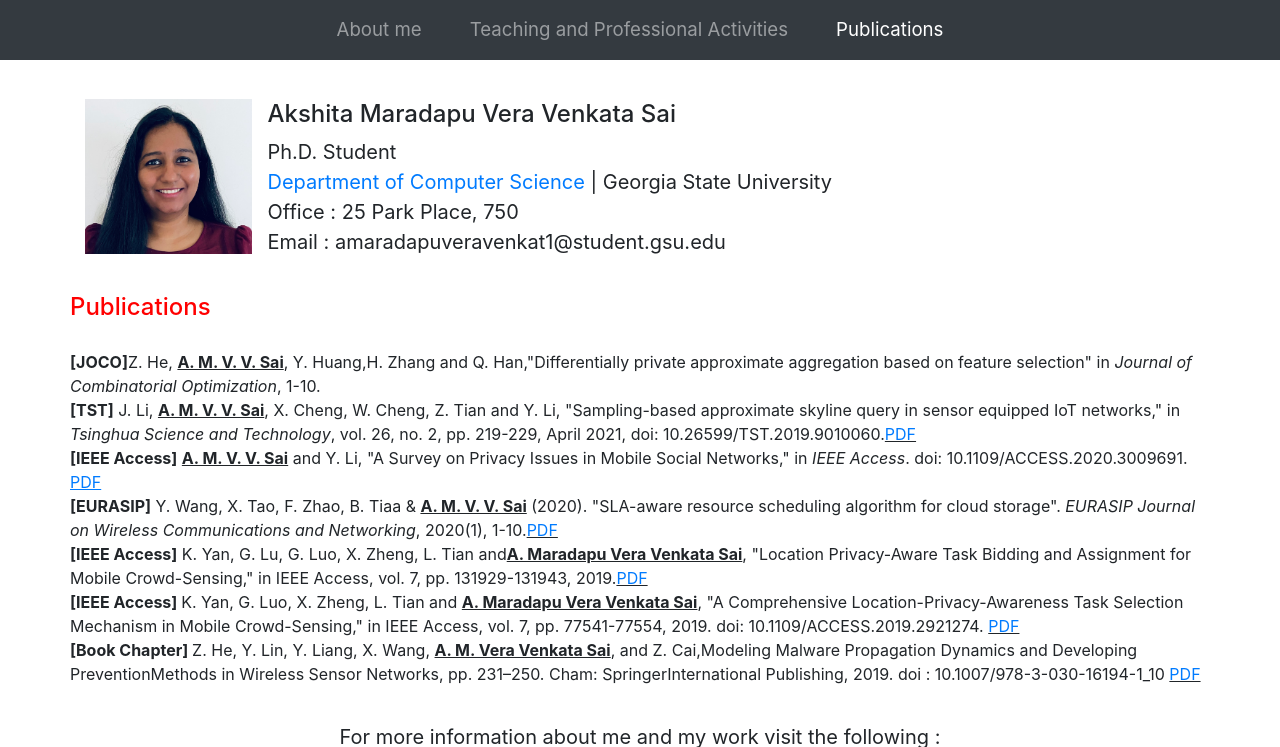
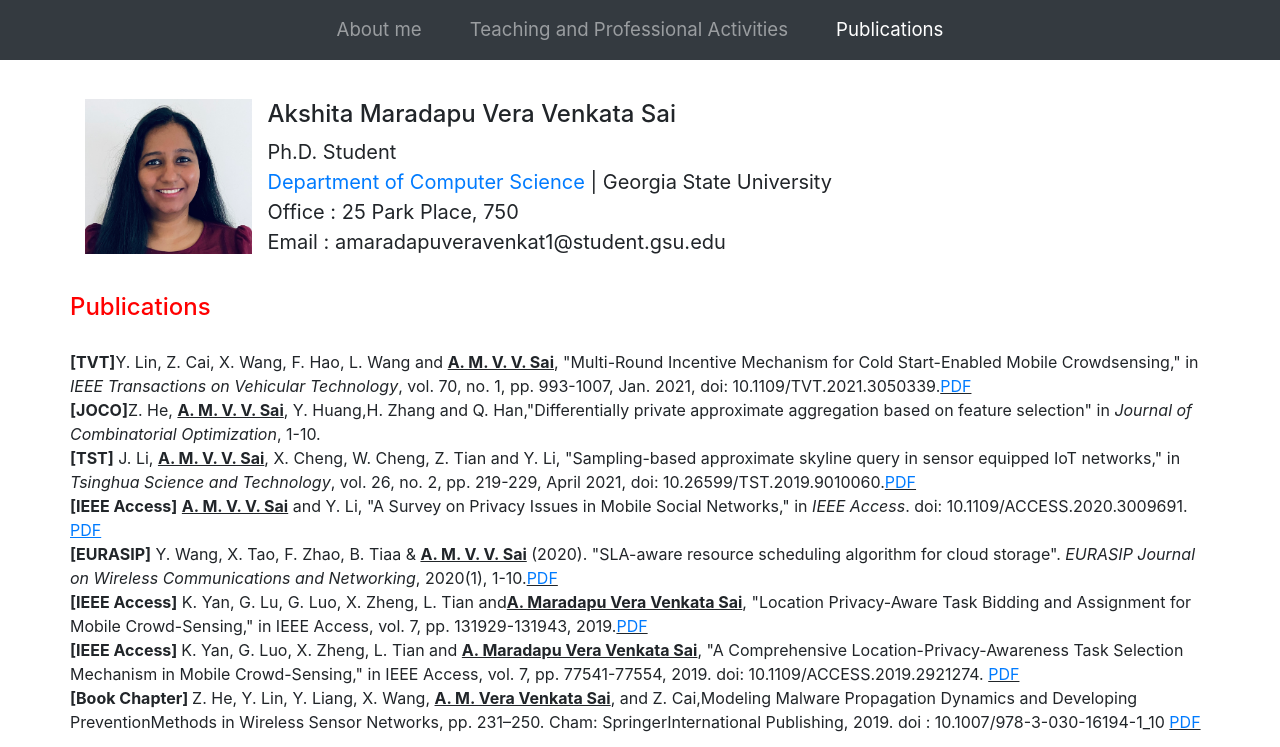
Before and after one commit to Akshitamvvs/Akshitamvvs.github.io, a plain HTML site: page publications.html in a window 1280 px wide. Shown: the top 747 px of the page. Drawn offline with nearby package versions, Linux system fonts and the light colour scheme.

Commit message:
added TVT paper

```diff
--- a/publications.html
+++ b/publications.html
@@ -41,6 +41,7 @@
         </div>
         <div class="row" style="padding-top:20px;">
         <p>
+          <b>[TVT]</b>Y. Lin, Z. Cai, X. Wang, F. Hao, L. Wang and <b><u>A. M. V. V. Sai</u></b>, "Multi-Round Incentive Mechanism for Cold Start-Enabled Mobile Crowdsensing," in <i>IEEE Transactions on Vehicular Technology</i>, vol. 70, no. 1, pp. 993-1007, Jan. 2021, doi: 10.1109/TVT.2021.3050339.<u><a href=https://ieeexplore.ieee.org/stamp/stamp.jsp?tp=&arnumber=9318565">PDF</a></u></br>
           <b>[JOCO]</b>Z. He, <b><u>A. M. V. V. Sai</u></b>, Y. Huang,H. Zhang and Q. Han,"Differentially private approximate aggregation based on feature selection" in <i>Journal of Combinatorial Optimization</i>, 1-10.</br>
           <b>[TST]</b> J. Li, <b><u>A. M. V. V. Sai</u></b>, X. Cheng, W. Cheng, Z. Tian and Y. Li, "Sampling-based approximate skyline query in sensor equipped IoT networks," in <i>Tsinghua Science and Technology</i>, vol. 26, no. 2, pp. 219-229, April 2021, doi: 10.26599/TST.2019.9010060.<u><a href="https://ieeexplore.ieee.org/stamp/stamp.jsp?tp=&arnumber=9147159">PDF</a></u></br>
           <b>[IEEE Access]</b> <b><u> A. M. V. V. Sai</u></b> and Y. Li, "A Survey on Privacy Issues in Mobile Social Networks," in <i>IEEE Access</i>.
```
